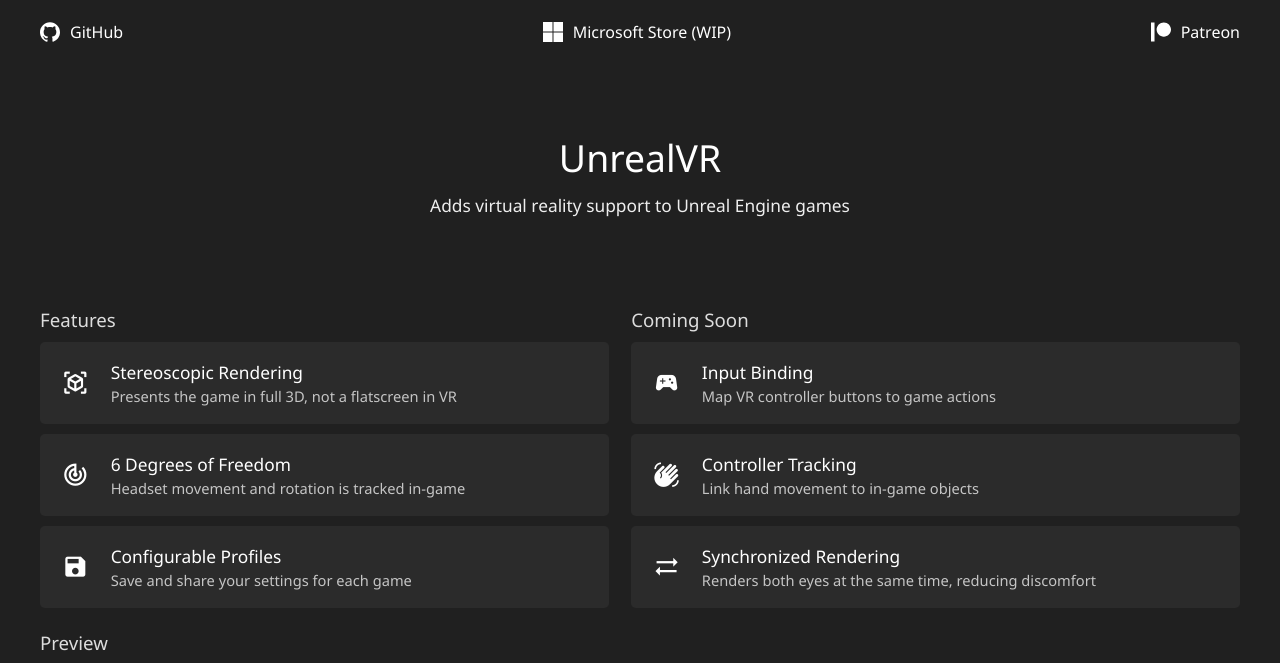
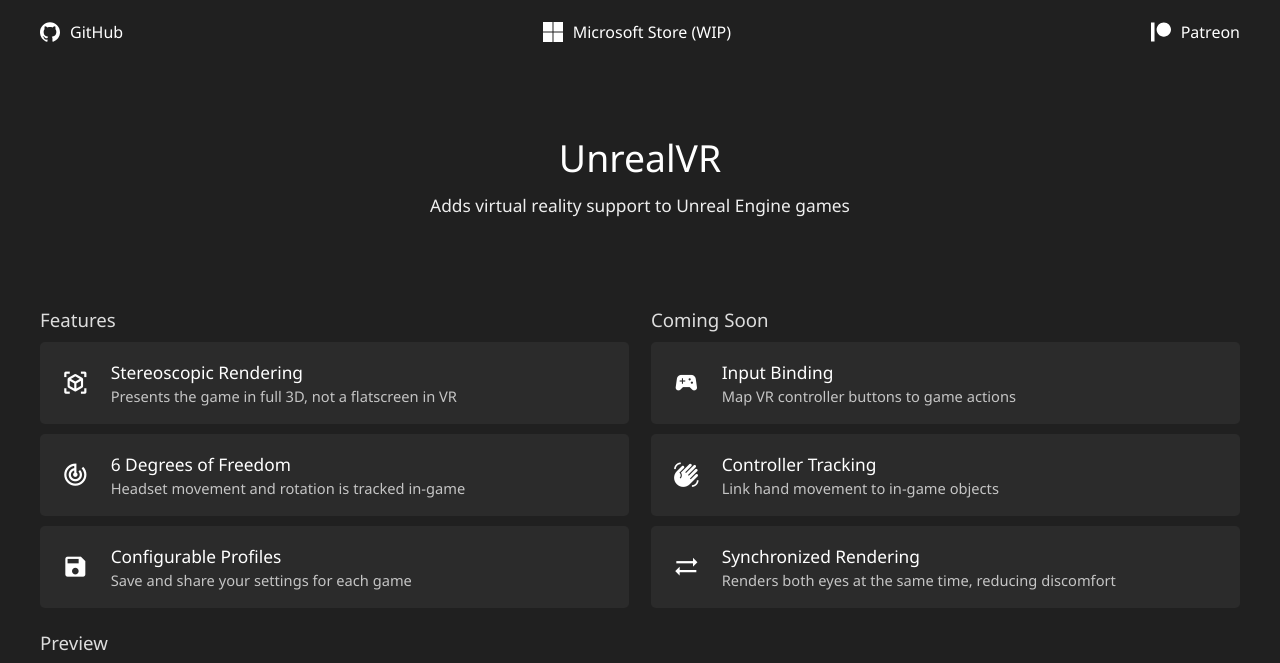
Before and after one commit to TheNewJavaman/unreal-vr, a plain HTML site: page docs/index.html in a window 1280 px wide. Shown: the top 663 px of the page. Drawn offline with Linux system fonts and the light colour scheme.

Commit message:
Fix offcenter details

```diff
--- a/docs/style.css
+++ b/docs/style.css
@@ -112,7 +112,7 @@ a {
 .section {
     display: grid;
     grid-template-rows: auto;
-    grid-template-columns: repeat(auto-fit, minmax(300px, auto));
+    grid-template-columns: repeat(auto-fit, minmax(300px, 1fr));
     gap: 22px;
 }
 
```
